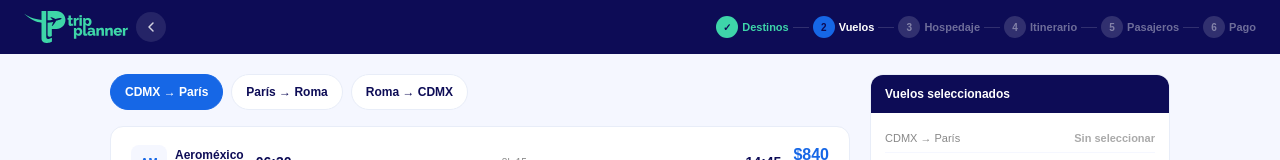
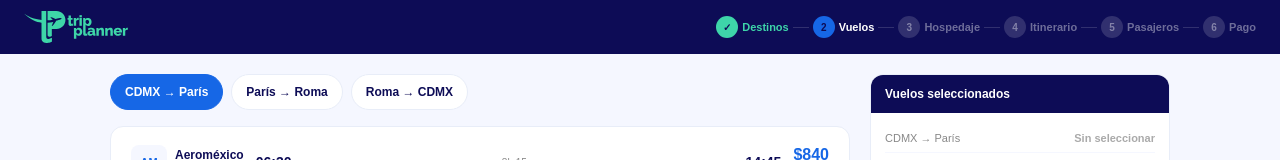
Before and after one commit to barreradionisio/trip-planner, a Next.js app: page /vuelos in a window 1280 px wide. Shown: the top 160 px of the page. Built offline with nearby package versions, Linux system fonts and the light colour scheme.

Commit message:
fix topbar vuelos movil

```diff
--- a/app/vuelos/page.tsx
+++ b/app/vuelos/page.tsx
@@ -113,15 +113,8 @@ export default function Vuelos() {
       <div className="vuelos-wrap">
 
         {/* TOPBAR */}
- <div className="vuelos-topbar">
-  <div style={{ display: "flex", alignItems: "center", gap: "8px" }}>
-    <Logo variant="teal" />
-    <button onClick={() => router.back()} style={{ background: "rgba(255,255,255,0.1)", border: "none", borderRadius: "50%", color: "rgba(255,255,255,0.8)", cursor: "pointer", display: "flex", alignItems: "center", justifyContent: "center", width: "30px", height: "30px" }}>
-      <svg width="16" height="16" viewBox="0 0 24 24" fill="none" stroke="currentColor" strokeWidth="2.2" strokeLinecap="round" strokeLinejoin="round">
-        <polyline points="15 18 9 12 15 6"/>
-      </svg>
-    </button>
-  </div>
+<div className="vuelos-topbar">
+  <Logo variant="teal" />
   <div className="vuelos-pasos">
     {["Destinos", "Vuelos", "Hospedaje", "Itinerario", "Pasajeros", "Pago"].map((s, i) => (
       <div key={s} style={{ display: "flex", alignItems: "center", gap: "4px" }}>
```
